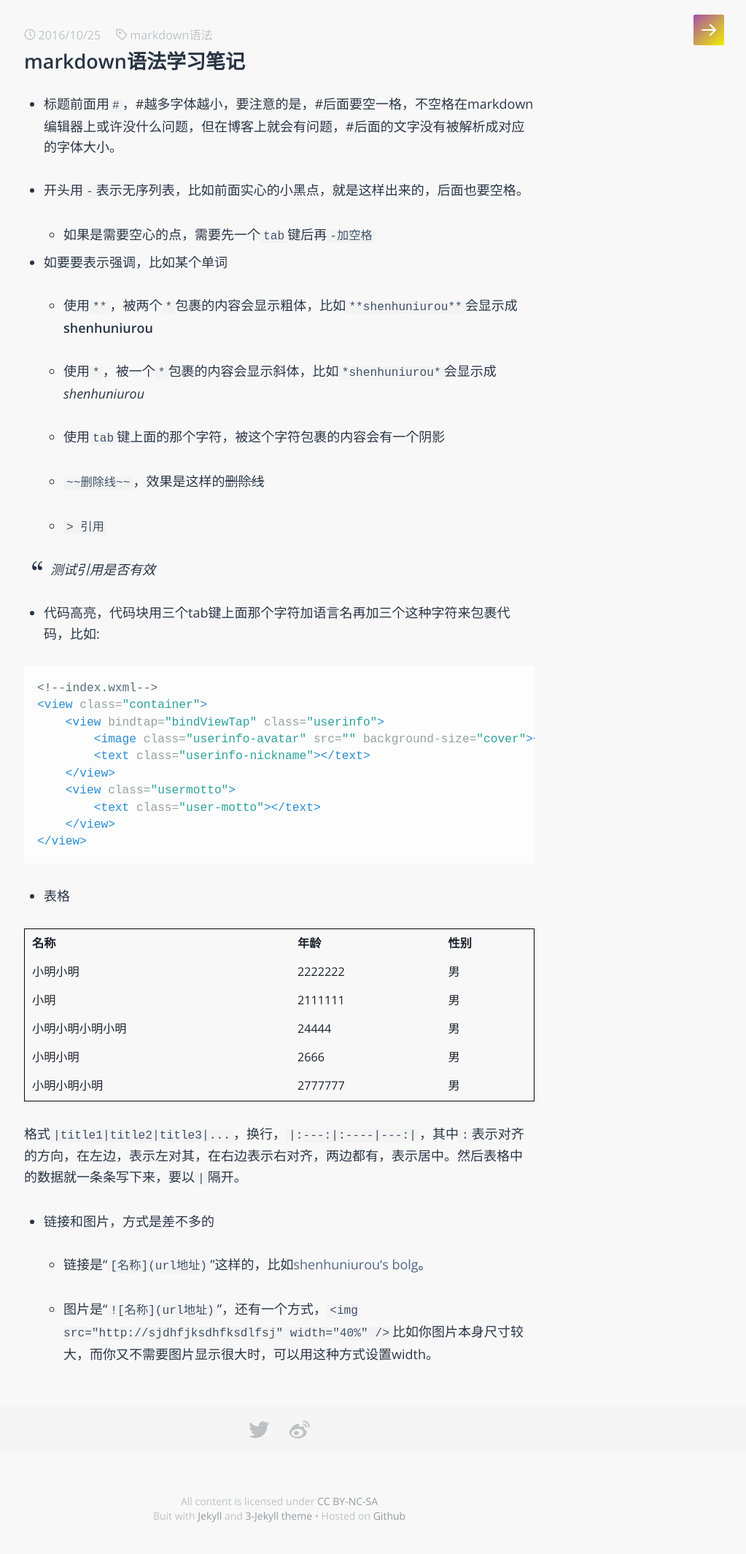
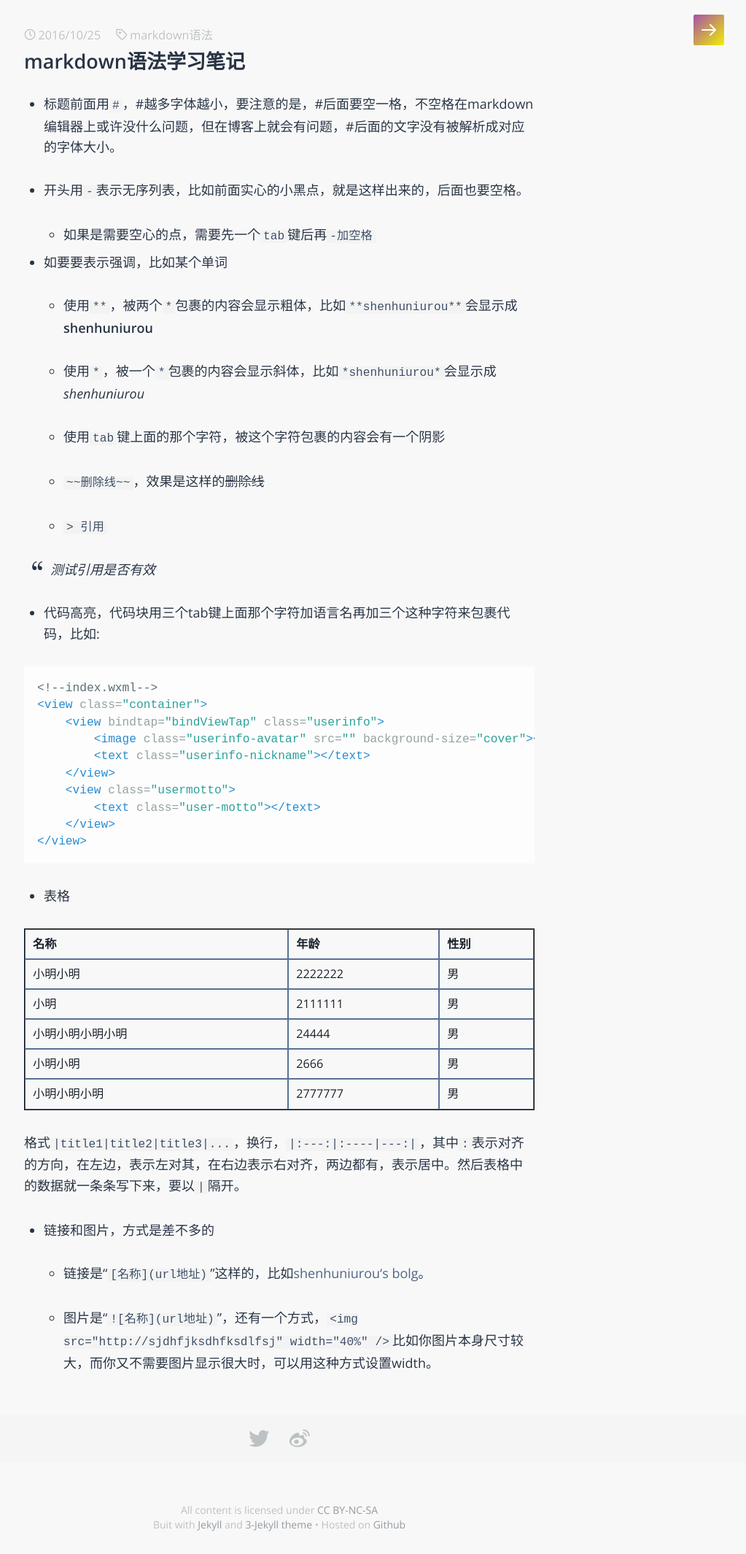
Before and after one commit to shenhuniurou/shenhuniurou.github.io, a Jekyll site: the page built from _posts/technology_share/2016-10-25-markdown-learn-note.md, in a window 1280 px wide. Shown: the whole page at 73% size, without its empty margins (257-1280 px from the left). Built offline with Jekyll 4.4.1, drawn with Linux system fonts in a browser that asks for light colours; some web fonts are replaced; comment, search, counter and statistics services are not loaded.

Commit message:
update sth

```diff
--- a/_sass/5-post.sass
+++ b/_sass/5-post.sass
@@ -129,18 +129,18 @@ h1 + h2, h2 + h3, h3 + h4, h4 + h5, h5 + h6
     margin: 30px 0px
 
   thead, tr:first-child
-    border: 0.5px lighten($post-tbody-line-color, 10%)
+    border: 0.5px solid lighten($post-tbody-line-color, 10%)
     text-align: center
 
 
   th
     font-weight: bold
     padding: 5px 10px 5px 10px
-    border: 0.5px lighten($post-tbody-line-color, 10%)
+    border: 0.5px solid lighten($post-tbody-line-color, 10%)
 
 
   thead, tr:last-child th
-    border: 0.5px lighten($post-tbody-line-color, 10%)
+    border: 0.5px solid lighten($post-tbody-line-color, 10%)
 
 
   tbody, td
@@ -152,7 +152,7 @@ h1 + h2, h2 + h3, h3 + h4, h4 + h5, h5 + h6
 
   tr, td
     padding: 5px 10px
-    border: 0.5px lighten($post-tbody-line-color, 10%)
+    border: 0.5px solid lighten($post-tbody-line-color, 10%)
 
   table, thead, tbody
     vertical-align: middle
```
Also changed, not shown: _posts/technology_share/2016-11-02-realm-for-android.md (+1 -1 lines).
